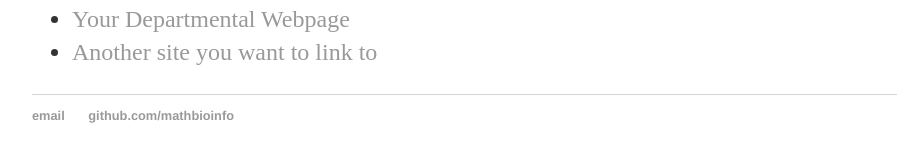
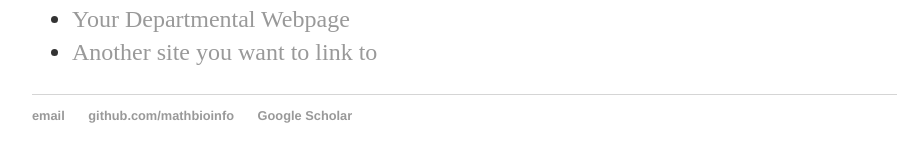
Before and after one commit to MathBioInfo/amjadkhan, a Jekyll site: the page built from Research/index.html, in a window 1280 px wide. Shown: the part 324-486 px from the top of the page, without its empty margins (160-1057 px from the left). Built offline with Jekyll 4.4.1, drawn with Linux system fonts in a browser that asks for light colours.

Commit message:
Update default.html

```diff
--- a/_layouts/default.html
+++ b/_layouts/default.html
@@ -28,6 +28,7 @@
    <ul>
    <li><a href="mailto:ghazanajad@gmail.com">email</a></li>
    <li><a href="https://github.com/MathBioInfo">github.com/mathbioinfo</a></li>
+     <li><a href="https://scholar.google.com/citations?user=2z2SKAUAAAAJ&hl=en">Google Scholar</a></li>
    </ul>
   </footer>
   </body>
```
